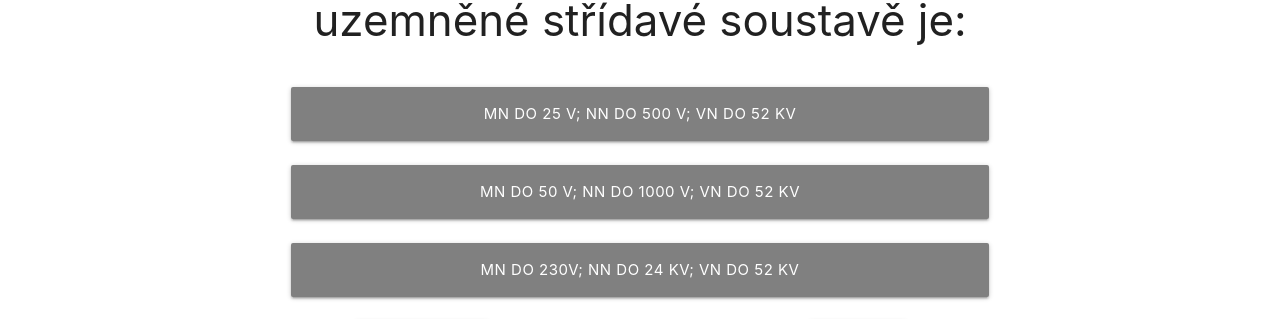
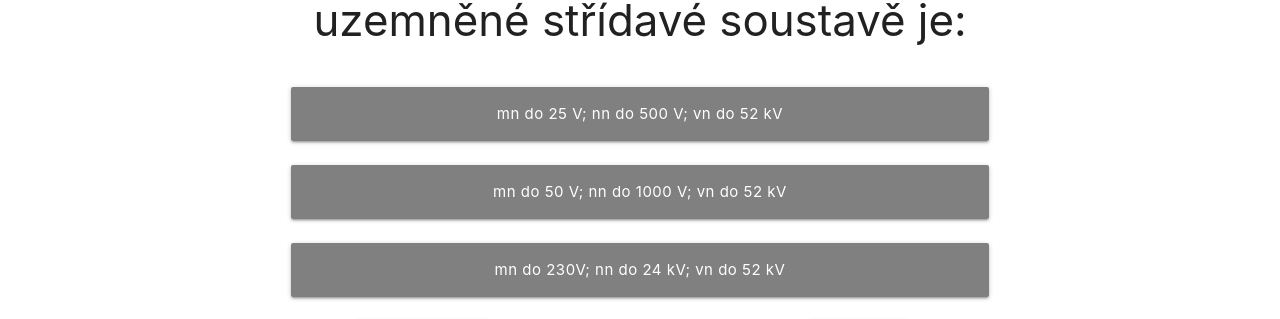
Before and after one commit to mnecas/mnecas.github.io, a plain HTML site: page index.html in a window 1280 px wide. Shown: the part 156-475 px from the top of the page. Drawn offline with nearby package versions, Linux system fonts and the light colour scheme.

Commit message:
add text-trasform none for btn

```diff
--- a/index.html
+++ b/index.html
@@ -13,6 +13,7 @@
         .btn {
             width: 80%;
             background: grey;
+            text-transform: none;
         }
     </style>
 </head>
```
